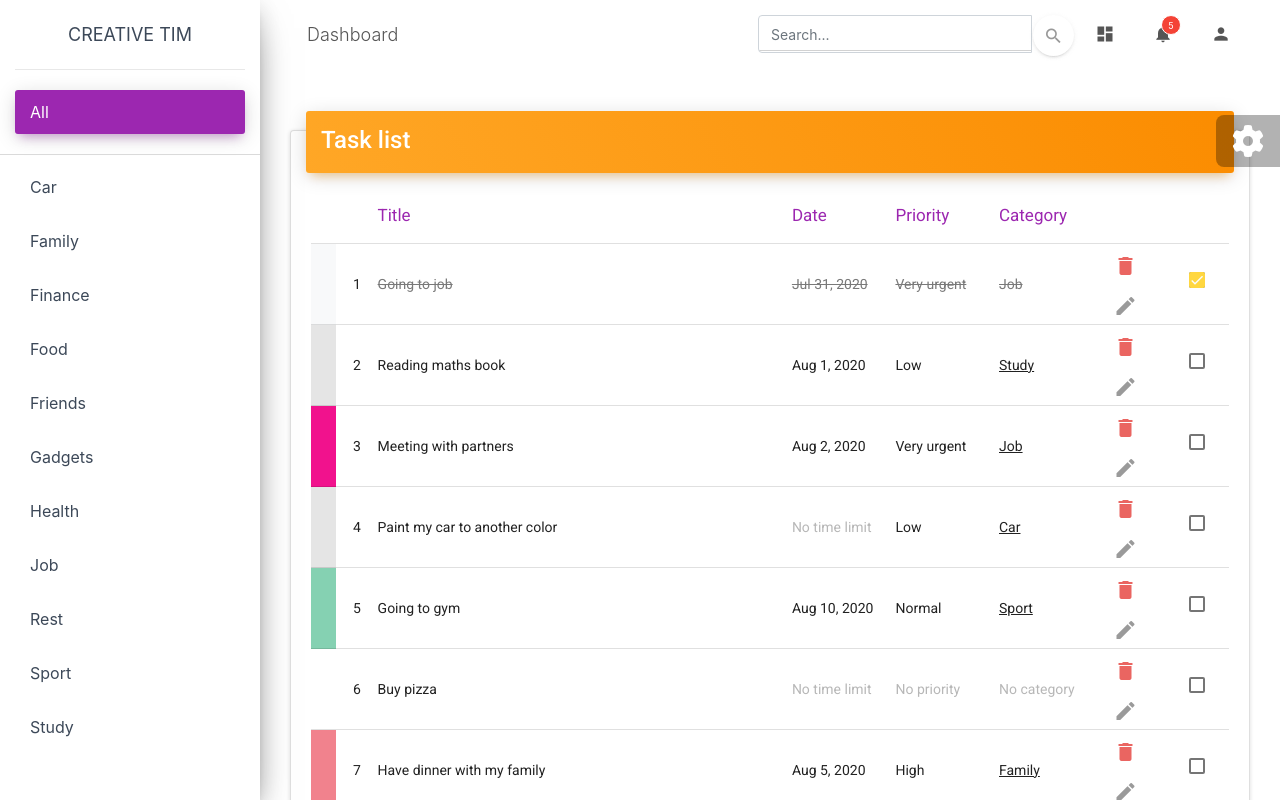
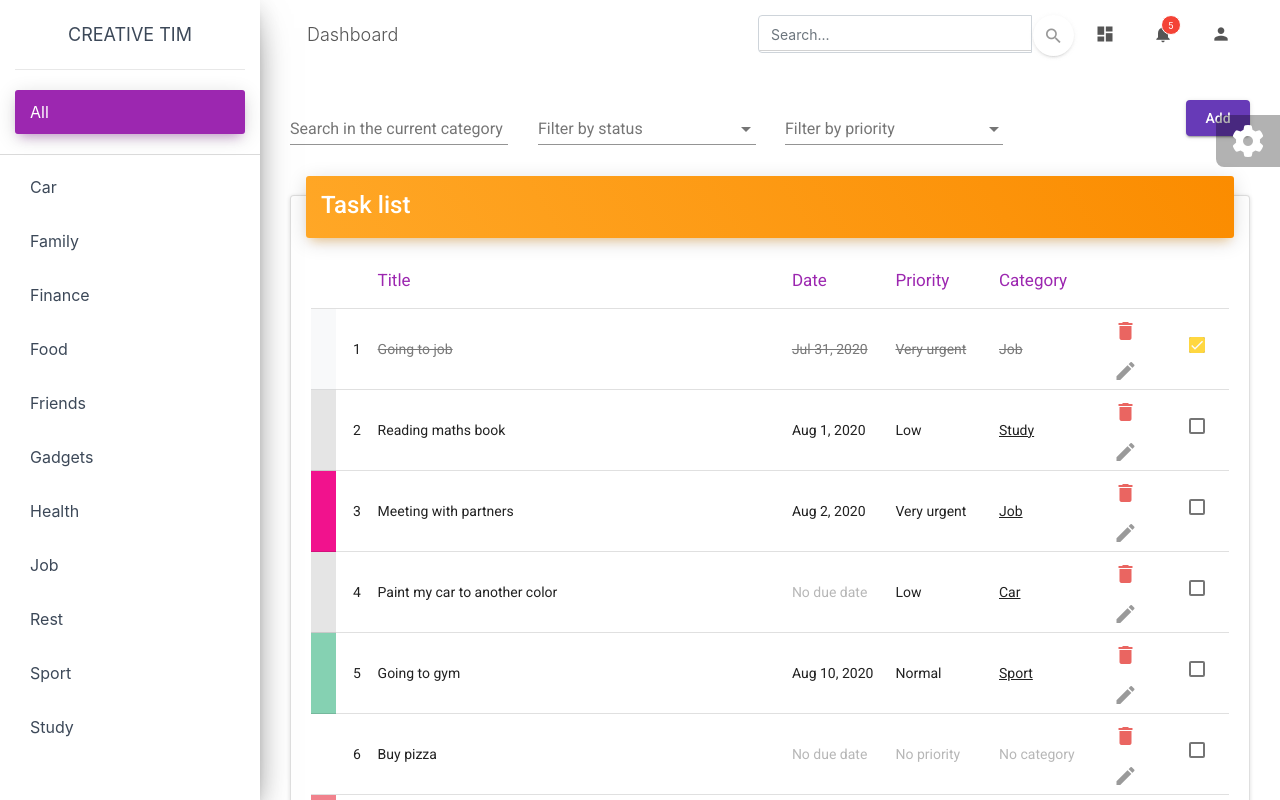
Before and after one commit to Jakhongir1117/Todo, an Angular app: page / in a window 1280 px wide. Shown: the top 800 px of the page. Built offline with nearby package versions, Linux system fonts and the light colour scheme.

Commit message:
22th step

```diff
--- a/src/app/app.component.html
+++ b/src/app/app.component.html
@@ -88,10 +88,17 @@
           <div class="col-12">
 
             <app-tasks [tasks]="tasks"
+                       [priorities]="priorities"
 
                        (updateTask)="onUpdateTask($event)"
                        (deleteTask)="onDeleteTask($event)"
                        (selectCategory)="onSelectCategory($event)"
+
+                       (filterByStatus)="onFilterTasksByStatus($event)"
+                       (filterByTitle)="onSearchTasks($event)"
+                       (filterByPriority)="onFilterTasksByPriority($event)"
+
+
             ></app-tasks>
 
           </div>
--- a/src/app/app.component.ts
+++ b/src/app/app.component.ts
@@ -2,6 +2,7 @@
 import {DataHandlerService} from './service/data-handler.service';
 import { Task } from './model/Task';
 import {Category} from './model/Category';
+import {Priority} from './model/Priority';
 
 
 @Component({
@@ -10,11 +11,17 @@
   styleUrls: ['./app.component.css']
 })
 export class AppComponent implements OnInit {
+
   title = 'Todo2';
   tasks: Task[];
   categories: Category[];
+  priorities: Priority[];
 
   selectedCategory: Category = null;
+
+  searchTaskText = '';
+  statusFilter: boolean;
+  priorityFilter: Priority;
 
   constructor(
     private dataHandler: DataHandlerService, // facade for working with data
@@ -24,6 +31,7 @@
   ngOnInit(): void {
     //this.dataHandler.getAllTasks().subscribe( tasks => this.tasks = tasks);
     this.dataHandler.getAllCategories().subscribe(categories => this.categories = categories);
+    this.dataHandler.getAllPriorities().subscribe(priorities => this.priorities = priorities);
 
     this.onSelectCategory(null);
 
@@ -34,48 +42,22 @@
 
     this.selectedCategory = category;
 
-    this.dataHandler.searchTasks(
-      this.selectedCategory,
-      null,
-      null,
-      null
-    ).subscribe( tasks=> {
-        this.tasks = tasks;
-    });
+    this.updateTasks();
+
   }
 
   //updating tasks
   onUpdateTask(task: Task) {
 
-        this.dataHandler.updateTask(task).subscribe( () => {
-
-          this.dataHandler.searchTasks(
-            this.selectedCategory,
-            null,
-            null,
-            null
-          ).subscribe( tasks => {
-            this.tasks = tasks;
-          });
-
-        });
+    this.updateTasks();
 
   }
 
 
   // deleting task
   onDeleteTask(task: Task) {
-
-    this.dataHandler.deleteTask(task.id).subscribe( () => {
-      this.dataHandler.searchTasks(
-        this.selectedCategory,
-        null,
-        null,
-        null
-      ).subscribe( tasks => {
-        this.tasks = tasks;
-      });
-
+    this.dataHandler.deleteTask(task.id).subscribe( cat => {
+        this.onSelectCategory(this.selectedCategory);
     });
 
   }
@@ -91,13 +73,41 @@
   }
 
 
-
   onUpdateCategory(category:Category) {
     this.dataHandler.updateCategory(category).subscribe( () => {
-        this.onSelectCategory(this.selectedCategory);
+      this.onSelectCategory(this.selectedCategory);
     });
 
   }
 
 
+  onSearchTasks(searchstring: string) {
+    this.searchTaskText = searchstring;
+    this.updateTasks();
+  }
+
+
+  onFilterTasksByStatus(status: boolean) {
+    this.statusFilter = status;
+    this.updateTasks();
+  }
+
+  onFilterTasksByPriority(priority: Priority) {
+    this.priorityFilter = priority;
+    this.updateTasks();
+  }
+
+
+  updateTasks() {
+    this.dataHandler.searchTasks(
+        this.selectedCategory,
+        this.searchTaskText,
+        this.statusFilter,
+        null
+    ).subscribe( (tasks:Task[]) => {
+        this.tasks = tasks;
+    });
+  }
+
+
 }
--- a/src/app/data/dao/impl/TaskDAOArray.ts
+++ b/src/app/data/dao/impl/TaskDAOArray.ts
@@ -61,8 +61,21 @@
 
     let allTasks = TestData.tasks;
 
+    if (status != null) {
+      allTasks = allTasks.filter(task => task.completed === status);
+    }
+
+    if (priority != null) {
+      allTasks = allTasks.filter(task => task.priority === priority);
+    }
+
     if (category != null) {
-      allTasks = allTasks.filter(todo => todo.category === category);
+      allTasks = allTasks.filter(task => task.category === category);
+    }
+
+    if (searchText != null) {
+      allTasks = allTasks.filter(task => task.title.toUpperCase().includes(searchText.toUpperCase())
+      );
     }
 
     return allTasks;
--- a/src/app/dialog/edit-category-dialog/edit-category-dialog.component.html
+++ b/src/app/dialog/edit-category-dialog/edit-category-dialog.component.html
@@ -12,7 +12,8 @@
         [(ngModel)]="categoryTitle"
         (keydown.enter)="onConfirm()"
 
-    />
+
+    >
 
     <button
             *ngIf="categoryTitle.trim().length > 0"
--- a/src/app/pipe/task-date.pipe.ts
+++ b/src/app/pipe/task-date.pipe.ts
@@ -9,7 +9,7 @@
   transform(date: Date | string, format: string = 'mediumDate'): string {
 
     if (date == null) {
-      return 'No time limit';
+      return 'No due date';
     }
 
     date = new Date(date);
--- a/src/app/views/tasks/tasks.component.html
+++ b/src/app/views/tasks/tasks.component.html
@@ -1,3 +1,130 @@
+<div class="row">
+
+
+  <div class="col-md-3 col-sm-12">
+
+
+        <mat-form-field>
+            <input
+                #filterInput
+
+                (keydown.escape)="searchTaskText = ''; onFilterByTitle()"
+
+                (keyup)="onFilterByTitle()"
+
+                [(ngModel)]="searchTaskText"
+
+                matInput
+                placeholder="Search in the current category"
+
+            >
+
+            <button
+                    (click)="searchTaskText= ''; onFilterByTitle()"
+
+                    *ngIf="filterInput.value.trim().length > 0"
+
+                    aria-label="Clear" class="clear-icon size25 gray"
+                    mat-button mat-icon-button
+
+                    matSuffix
+            >
+
+              <mat-icon>clear</mat-icon>
+            </button>
+        </mat-form-field>
+  </div>
+
+
+  <!-- filter by status -->
+
+  <div class="col-md-3 col-sm-12">
+
+
+    <mat-form-field>
+      <mat-select #statusFilter (valueChange)="onFilterByStatus(this.$event)"
+                  [value]="selectedStatusFilter" placeholder="Filter by status">
+          <mat-option [value]="null">All statuses</mat-option>
+          <mat-option [value]="true">Completed tasks</mat-option>
+          <mat-option [value]="false">Uncompleted tasks</mat-option>
+      </mat-select>
+      <button
+                (click)="$event.stopPropagation(); onFilterByStatus(null)"
+                *ngIf="selectedStatusFilter != null"
+
+        aria-label="Clear" class="clear-icon size25 gray"
+        mat-button mat-icon-button
+
+        matSuffix
+      >
+
+        <mat-icon>clear</mat-icon>
+      </button>
+    </mat-form-field>
+
+  </div>
+
+
+
+
+  <div class="col-md-3 col-sm-12">
+
+
+      <mat-form-field>
+          <mat-select [value]="selectedPriorityFilter" (valueChange)="onFilterByPriority(this.$event)"
+                      placeholder="Filter by priority">
+              <mat-option [value]="null">All priorities</mat-option>
+              <mat-option *ngFor="let priority of priorities" [value]="priority">{{priority.title}}</mat-option>
+
+          </mat-select>
+
+          <button
+                  *ngIf="selectedPriorityFilter != null"
+                  class="clear-icon size25 gray"
+
+                  matSuffix mat-icon-button mat-button
+                  aria-label="Clear"
+                  (click)="$event.stopPropagation(); onFilterByPriority(null); "
+          >
+
+              <mat-icon>clear</mat-icon>
+          </button>
+
+      </mat-form-field>
+
+  </div>
+
+
+
+
+  <div class="col-md-3 col-sm-12 text-right">
+    <div class="row">
+      <div class="text-left col-6">
+
+        <button
+
+                (click)="$event.stopPropagation(); onFilterByStatus(null); searchTaskText = ''; onFilterByTitle()"
+
+                *ngIf="selectedStatusFilter != null || (searchTaskText != null && searchTaskText.trim() != '') "
+                aria-label="Clear"
+                mat-button
+
+                matSuffix
+        >
+            Reset filters
+        </button>
+
+      </div>
+
+      <div class="text-right col-6">
+          <button color="primary" mat-raised-button>Add</button>
+      </div>
+    </div>
+  </div>
+
+  <div class="col-md-12 task-list">
+
+
   <div class="card">
     <div class="card-header card-header-warning">
       <h4 class="card-title">Task list</h4>
@@ -146,3 +273,8 @@
     <div *ngIf="tasks && tasks.length == 0"><p class="not-found">Nothing found</p></div>
 
   </div>
+
+</div>
+
+
+</div>
--- a/src/app/views/tasks/tasks.component.ts
+++ b/src/app/views/tasks/tasks.component.ts
@@ -8,6 +8,7 @@
 import {MatDialog} from '@angular/material/dialog';
 import {ConfirmDialogComponent} from '../../dialog/confirm-dialog/confirm-dialog.component';
 import {Category} from '../../model/Category';
+import {Priority} from '../../model/Priority';
 
 
 @Component({
@@ -24,12 +25,7 @@
   @ViewChild (MatPaginator, {static: false}) private paginator: MatPaginator;
   @ViewChild (MatSort, {static: false}) private sort: MatSort;
 
-  // current tasks to be displayed on the page
-  @Input('tasks')
-  private set setTasks(tasks: Task[]) {
-    this.tasks = tasks;
-    this.fillTable();
-  }
+
 
   @Output()
   deleteTask = new EventEmitter<Task>();
@@ -40,8 +36,39 @@
   @Output()
   selectCategory = new EventEmitter<Category>();
 
+  @Output()
+  filterByTitle = new EventEmitter<string>();
 
+  @Output()
+  filterByStatus = new EventEmitter<boolean>();
+
+  @Output()
+  filterByPriority = new EventEmitter<Priority>();
+
+
+
+  searchTaskText: string;
+  selectedStatusFilter: boolean = null;
+  selectedPriorityFilter: Priority = null;
+
+
+
+  priorities: Priority[];
   tasks: Task[];
+
+
+  // current tasks to be displayed on the page
+  @Input('tasks')
+  private set setTasks(tasks: Task[]) {
+    this.tasks = tasks;
+    this.fillTable();
+  }
+
+  @Input('priorities')
+  set setPriorities(priorities: Priority[]) {
+    this.priorities = priorities;
+  }
+
 
 
   constructor(
@@ -61,11 +88,11 @@
 
 
 
-    private getPriorityColor(task: Task): string {
+    getPriorityColor(task: Task): string {
 
     // color of completed tasks
     if (task.completed) {
-      return '#F8F9FA';  // TODO make colors constant
+      return '#F8F9FA';
     }
 
     if (task.priority && task.priority.color) {
@@ -182,6 +209,26 @@
     this.selectCategory.emit(category);
   }
 
+  onFilterByTitle() {
+    this.filterByTitle.emit(this.searchTaskText);
+  }
+
+  onFilterByStatus(value: boolean) {
+
+    if (value !== this.selectedStatusFilter) {
+      this.selectedStatusFilter = value;
+      this.filterByStatus.emit(this.selectedStatusFilter);
+    }
+  }
+
+  onFilterByPriority(value: Priority) {
+
+    if (value !== this.selectedPriorityFilter) {
+      this.selectedPriorityFilter = value;
+      this.filterByPriority.emit(this.selectedPriorityFilter);
+    }
+  }
+
 
 
 }
--- a/src/styles.css
+++ b/src/styles.css
@@ -39,3 +39,7 @@
   border-bottom: 1px solid #dadada;
   padding-top: 20px;
 }
+
+.gray {
+  color: #8f8f8f;
+}
```
Lines whose indentation alone changed are shown as unchanged.
